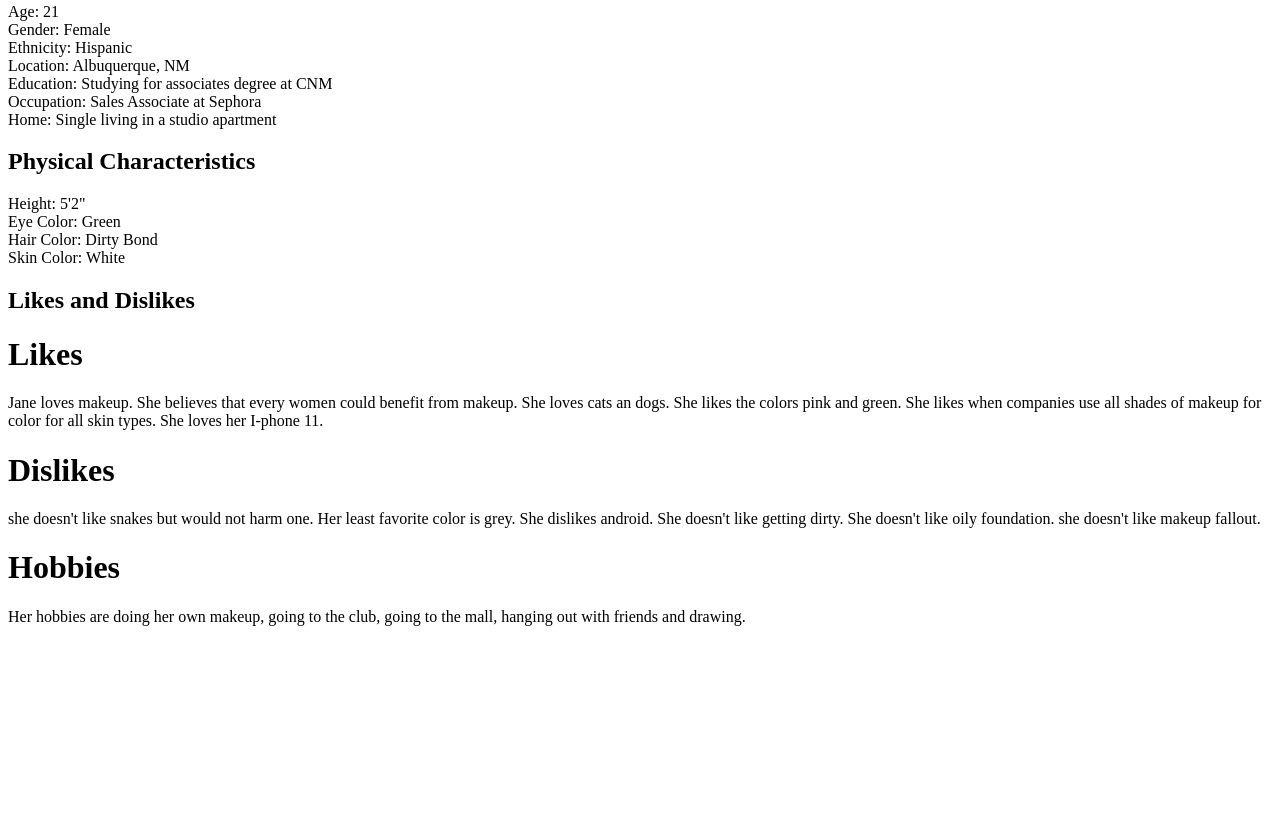
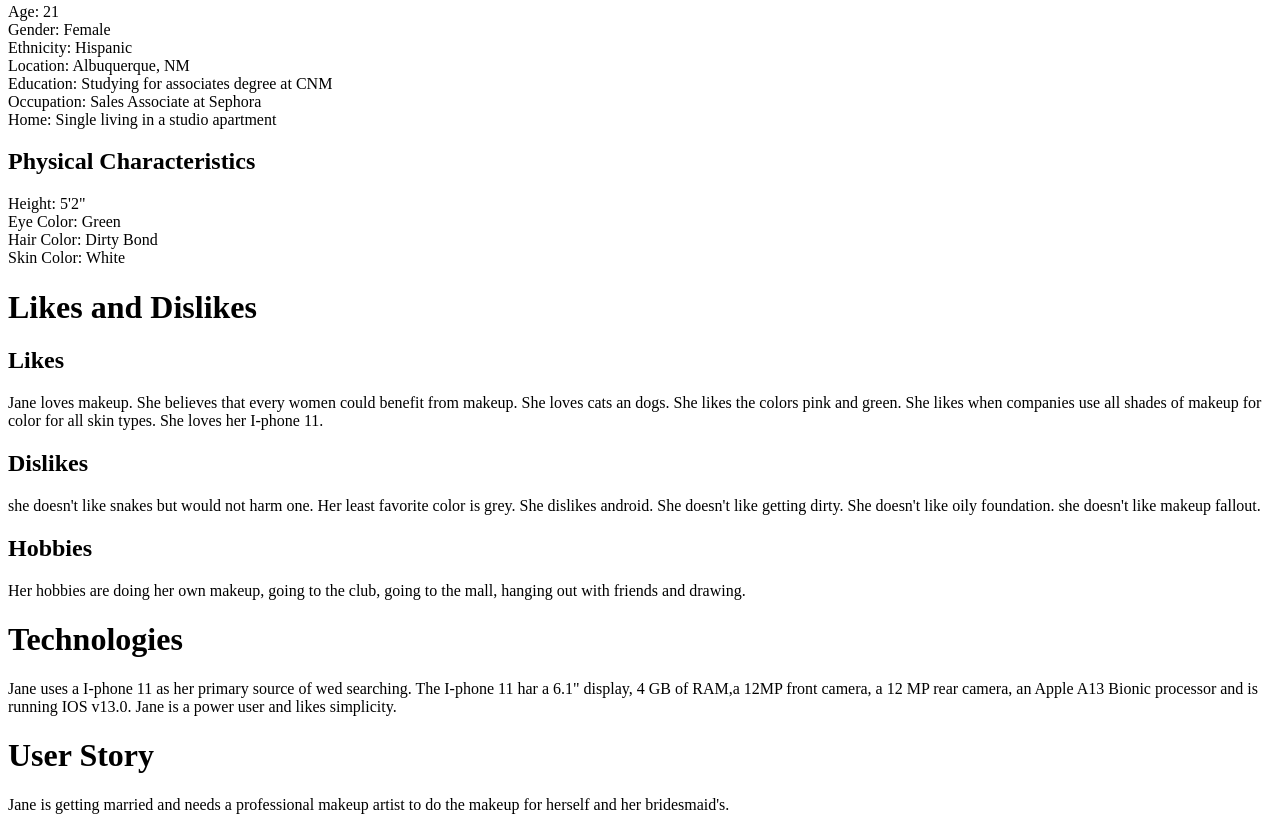
Before and after one commit to JMathieusJr/my-pwp-james, a plain HTML site: page public_html/documentation/milestone-1.php/milestone-1.html in a window 1280 px wide. Shown: the part 400-1235 px from the top of the page. Before the commit the page ends 1047 px from the top, so only its background shows below. Drawn offline with Linux system fonts and the light colour scheme.

Commit message:
persona-technologies-userStory-complete

```diff
--- a/public_html/documentation/milestone-1.php/milestone-1.html
+++ b/public_html/documentation/milestone-1.php/milestone-1.html
@@ -41,18 +41,26 @@
                 Hair Color: Dirty Bond<br>
                 Skin Color: White<br>
             </p>
-        <h2>Likes and Dislikes</h2>
-            <h1>Likes</h1>
+    <h1>Likes and Dislikes</h1>
+            <h2>Likes</h2>
             <p>
                     Jane loves makeup. She believes that every women could benefit from makeup. She loves cats an dogs. She likes the colors pink and green. She likes when companies use all shades of makeup for color for all skin types. She loves her I-phone 11.
             </p>
-            <h1>Dislikes</h1>
+        <h2>Dislikes</h2>
             <p>
                     she doesn't like snakes but would not harm one. Her least favorite color is grey. She dislikes android. She doesn't like getting dirty. She doesn't like oily foundation. she doesn't like makeup fallout.
             </p>
-            <h1>Hobbies</h1>
+        <h2>Hobbies</h2>
             <p>
                     Her hobbies are doing her own makeup, going to the club, going to the mall, hanging out with friends and drawing.
             </p>
+    <h1>Technologies</h1>
+            <p>
+                Jane uses a I-phone 11 as her primary source of wed searching. The I-phone 11 har a 6.1" display, 4 GB of RAM,a 12MP front camera, a 12 MP rear camera, an Apple A13 Bionic processor and is running IOS v13.0. Jane is a power user and likes simplicity.
+            </p>
+    <h1>User Story</h1>
+        <p>
+            Jane is getting married and needs a professional makeup artist to do the makeup for herself and her bridesmaid's.
+        </p>
     <h1></h1>
 </body>
```
Lines whose indentation alone changed are shown as unchanged.
